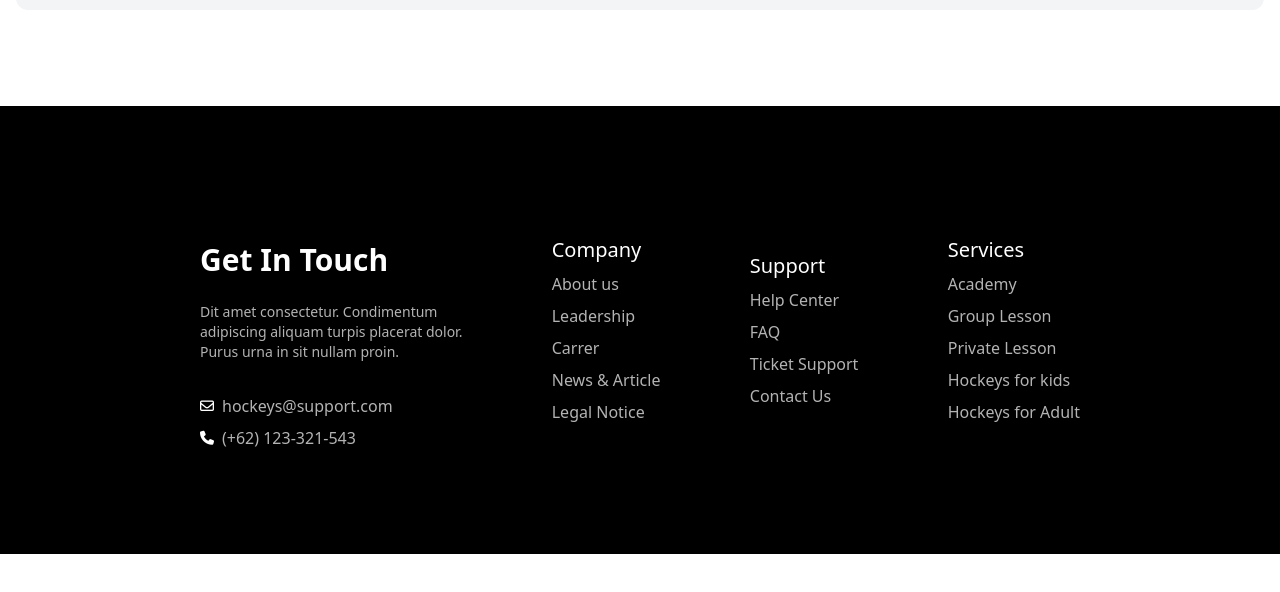
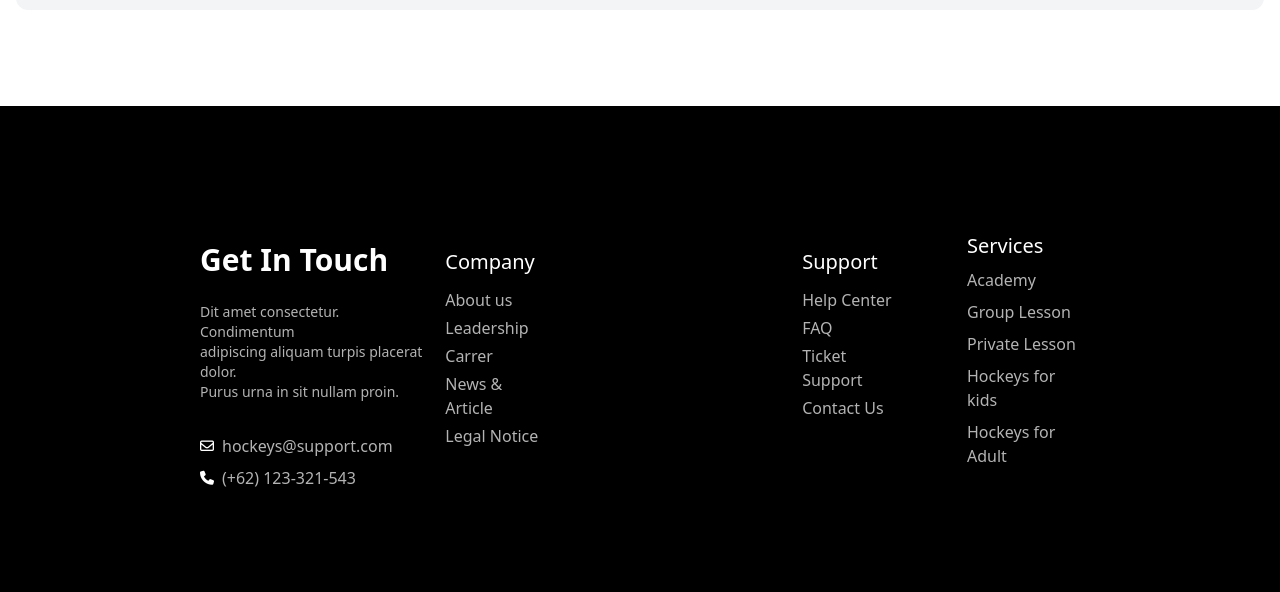
Before and after one commit to MHS676/B9-A3, a plain HTML site: page index.html in a window 1280 px wide. Shown: the part 6385-6977 px from the top of the page. Before the commit the page ends 6939 px from the top, so only its background shows below. Drawn offline with nearby package versions, Linux system fonts and the light colour scheme.

Commit message:
footer section responsive done

```diff
--- a/index.html
+++ b/index.html
@@ -416,7 +416,7 @@
         <!-- card section -->
         <div class="container mx-auto px-4 mt-24">
           <!-- 1st row -->
-          <div class="lg:flex justify-between gap-6">
+          <div class="lg:flex lg:justify-between gap-6">
             <div
               class="card card-compact lg:card-side lg:w-3/6 bg-base-100 border-2 border-gray-100 p-2 lg:p-6"
             >
@@ -884,8 +884,8 @@
     <footer
       class="footer p-10 bg-black text-white items-center justify-between mt-24"
     >
-      <aside class="lg:ml-40 mb-16">
-        <h1 class="text-3xl font-extrabold mb-4 mt-24">Get In Touch</h1>
+      <aside class="lg:ml-40 lg:mb-16">
+        <h1 class="text-3xl font-extrabold mb-4 lg:mt-24">Get In Touch</h1>
         <p class="mb-6 opacity-70">
           Dit amet consectetur. Condimentum <br />
           adipiscing aliquam turpis placerat dolor. <br />
@@ -902,22 +902,28 @@
           <a class="text-base opacity-70 link link-hover">(+62) 123-321-543</a>
         </div>
       </aside>
-      <nav>
-        <header class="text-xl">Company</header>
-        <a class="link link-hover text-base opacity-70">About us</a>
-        <a class="link link-hover text-base opacity-70">Leadership</a>
-        <a class="link link-hover text-base opacity-70">Carrer</a>
-        <a class="link link-hover text-base opacity-70">News & Article</a>
-        <a class="link link-hover text-base opacity-70">Legal Notice </a>
+      <nav class="flex gap-8 lg:gap-64">
+        <nav class="*:flex">
+          <header class="text-xl mb-3">Company</header>
+          <a class="link link-hover text-base opacity-70 mb-1">About us</a>
+          <a class="link link-hover text-base opacity-70 mb-1">Leadership</a>
+          <a class="link link-hover text-base opacity-70 mb-1">Carrer</a>
+          <a class="link link-hover text-base opacity-70 mb-1"
+            >News & Article</a
+          >
+          <a class="link link-hover text-base opacity-70 mb-1">Legal Notice </a>
+        </nav>
+        <nav class="*:flex">
+          <header class="text-xl mb-3">Support</header>
+          <a class="link link-hover text-base opacity-70 mb-1">Help Center</a>
+          <a class="link link-hover text-base opacity-70 mb-1">FAQ</a>
+          <a class="link link-hover text-base opacity-70 mb-1"
+            >Ticket Support</a
+          >
+          <a class="link link-hover text-base opacity-70 mb-1">Contact Us</a>
+        </nav>
       </nav>
-      <nav>
-        <header class="text-xl">Support</header>
-        <a class="link link-hover text-base opacity-70">Help Center</a>
-        <a class="link link-hover text-base opacity-70">FAQ</a>
-        <a class="link link-hover text-base opacity-70">Ticket Support</a>
-        <a class="link link-hover text-base opacity-70">Contact Us</a>
-      </nav>
-      <nav class="lg:mr-40">
+      <nav class="pl-12 lg:mr-40">
         <header class="text-xl">Services</header>
         <a class="link link-hover text-base opacity-70">Academy</a>
         <a class="link link-hover text-base opacity-70">Group Lesson</a>
```
